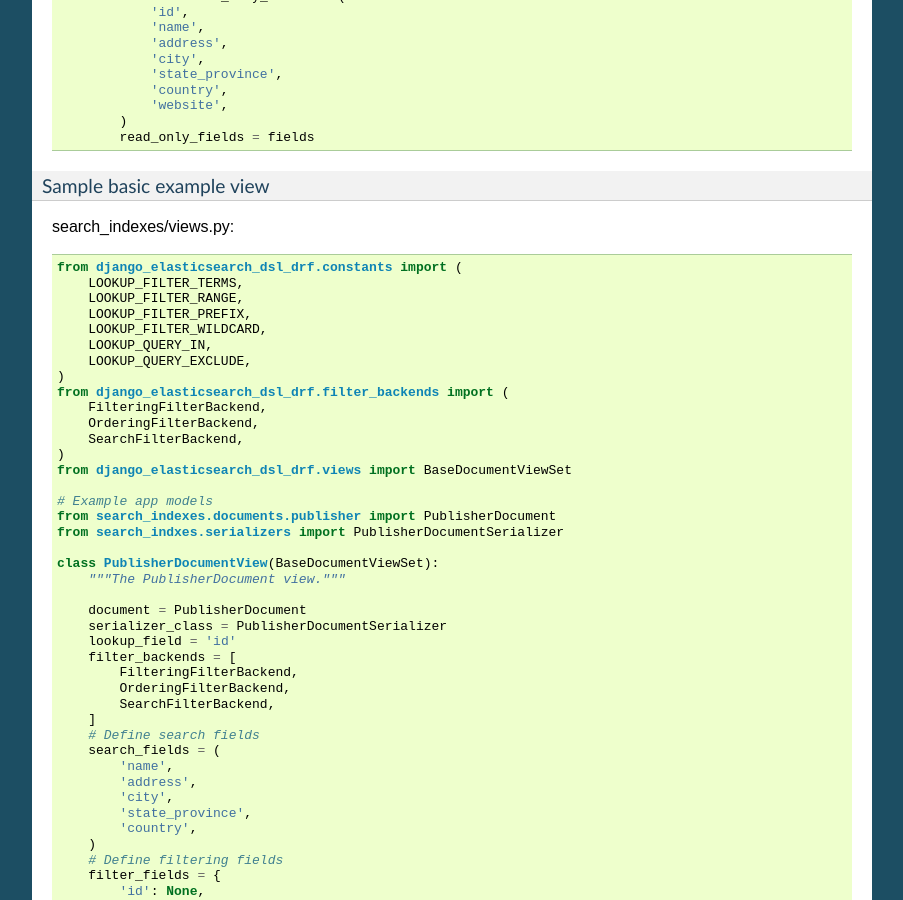
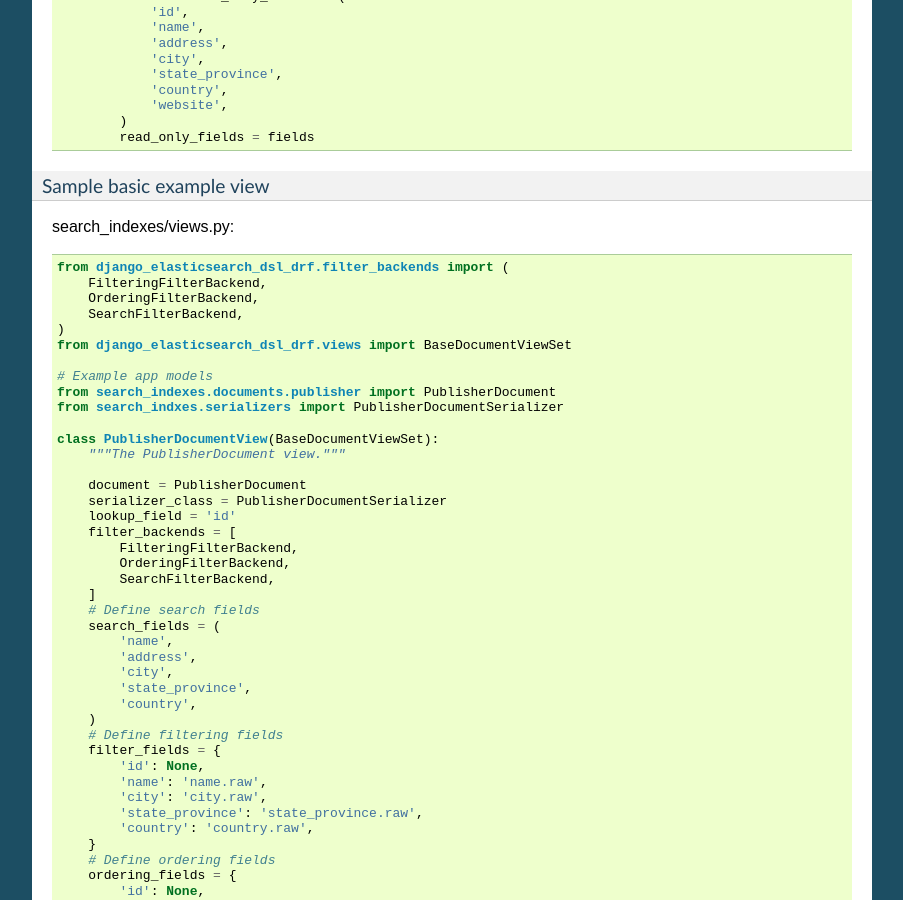
Before and after one commit to barseghyanartur/django-elasticsearch-dsl-drf, a Sphinx documentation site: the page built from docs/index.rst, in a window 1280 px wide and 900 px high, scrolled down 3022 px. Shown: the whole window, without its empty margins (198-1101 px from the left). Built offline with Sphinx 7.4.7, drawn with Linux system fonts in a browser that asks for light colours; pages that are not in the unit, such as notebooks, are missing from menus; the version number could not be read and is left out.

Commit message:
docs updated

```diff
--- a/docs/index.rst
+++ b/docs/index.rst
@@ -14,12 +14,14 @@
 
 Prerequisites
 =============
+
 - Django 1.8, 1.9, 1.10 and 1.11.
 - Python 2.7, 3.4, 3.5, 3.6
 - Elasticsearch 2.x, 5.x
 
 Dependencies
 ============
+
 - django-elasticsearch-dsl
 - djangorestframework
 
@@ -52,6 +54,7 @@
 
 Usage examples
 ==============
+
 See the `example project
 <https://github.com/barseghyanartur/django-elasticsearch-dsl-drf/tree/master/examples/simple>`_
 for sample models/views/serializers.
@@ -67,6 +70,7 @@
 
 Basic Django REST framework integration example
 -----------------------------------------------
+
 Sample basic example models
 ~~~~~~~~~~~~~~~~~~~~~~~~~~~
 
@@ -212,14 +216,6 @@
 
 .. code-block:: python
 
-    from django_elasticsearch_dsl_drf.constants import (
-        LOOKUP_FILTER_TERMS,
-        LOOKUP_FILTER_RANGE,
-        LOOKUP_FILTER_PREFIX,
-        LOOKUP_FILTER_WILDCARD,
-        LOOKUP_QUERY_IN,
-        LOOKUP_QUERY_EXCLUDE,
-    )
     from django_elasticsearch_dsl_drf.filter_backends import (
         FilteringFilterBackend,
         OrderingFilterBackend,
@@ -691,6 +687,7 @@
 
 Sample queries
 ^^^^^^^^^^^^^^
+
 Search
 ++++++
 Query param name reserved for search is ``search``. Make sure your models and
@@ -740,6 +737,7 @@
 
 Filtering
 +++++++++
+
 Let's assume we have a number of Book documents with the tags (education,
 politics, economy, biology, climate, environment, internet, technology).
 
@@ -804,6 +802,7 @@
 
 Ordering
 ++++++++
+
 The ``-`` prefix means ordering should be descending.
 
 **Order documents by field (ascending)**
@@ -834,8 +833,10 @@
 
 Various handy helpers
 ---------------------
+
 More like this
 ~~~~~~~~~~~~~~
+
 To get more-like-this results on a random registered model, do as follows:
 
 .. code-block:: python
@@ -850,6 +851,7 @@
 
 Testing
 =======
+
 Project is covered with tests.
 
 To test with all supported Python/Django versions type:
@@ -891,6 +893,7 @@
 
 Writing documentation
 =====================
+
 Keep the following hierarchy.
 
 .. code-block:: text
@@ -919,12 +922,15 @@
 
 License
 =======
+
 GPL 2.0/LGPL 2.1
 
 Support
 =======
+
 For any issues contact me at the e-mail given in the `Author`_ section.
 
 Author
 ======
+
 Artur Barseghyan <artur.barseghyan@gmail.com>
```
Also changed, not shown: README.rst (+14 -8 lines).
